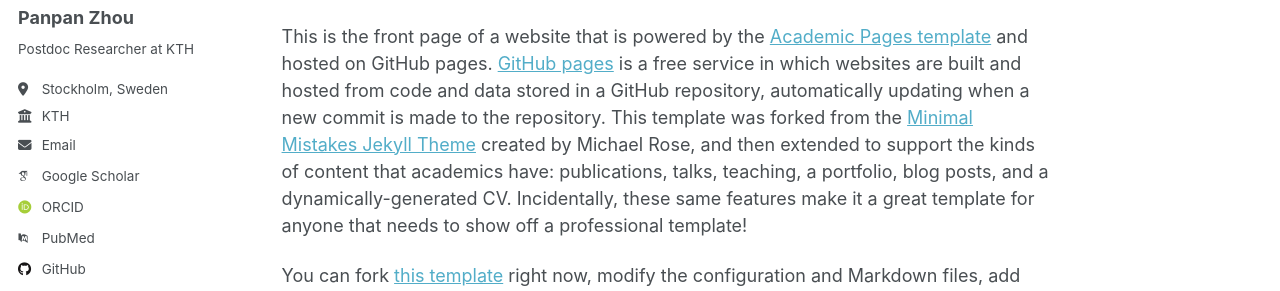
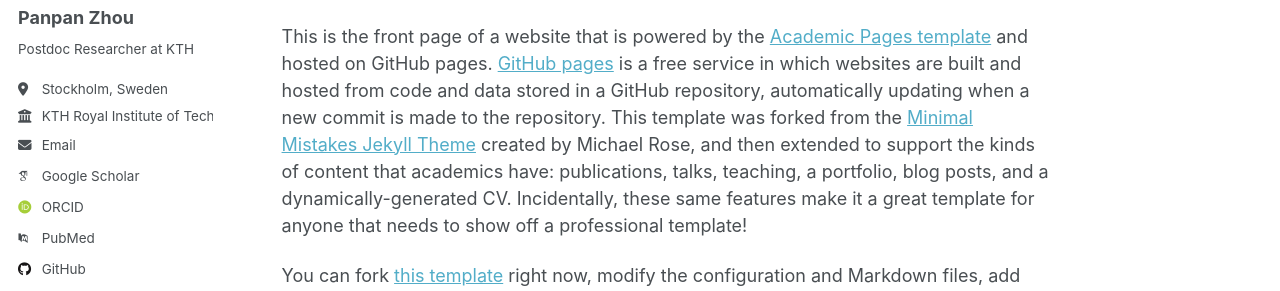
Before and after one commit to PanpanZhou11/Panpan-Zhou.github.io, a Jekyll site: the page built from _pages/about.md, in a window 1280 px wide. Shown: the part 277-568 px from the top of the page. Built offline with Jekyll 4.4.1, drawn with Linux system fonts in a browser that asks for light colours; some web fonts are replaced; a script that is not in the unit is left out.

Commit message:
Update _config.yml

```diff
--- a/_config.yml
+++ b/_config.yml
@@ -28,9 +28,9 @@ author:
   pronouns         : # example: "she/her"
   bio              : "Postdoc Researcher at KTH"
   location         : "Stockholm, Sweden"
-  employer         : "KTH"
+  employer         : "KTH Royal Institute of Technology"
   uri              : # URL
-  email            : "none@example.org"
+  email            : "panpanz@kth.se"
 
   # Academic websites
   academia         : # URL
```
